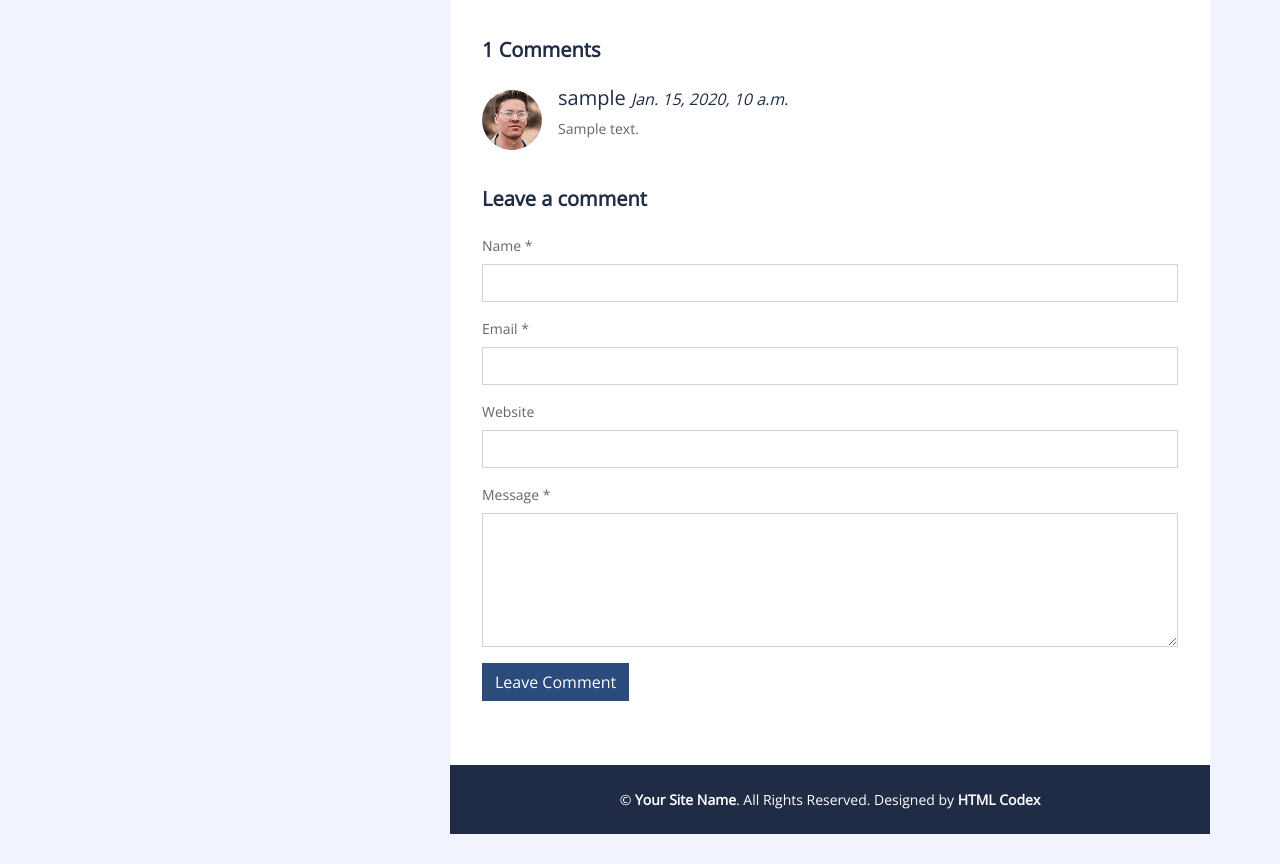
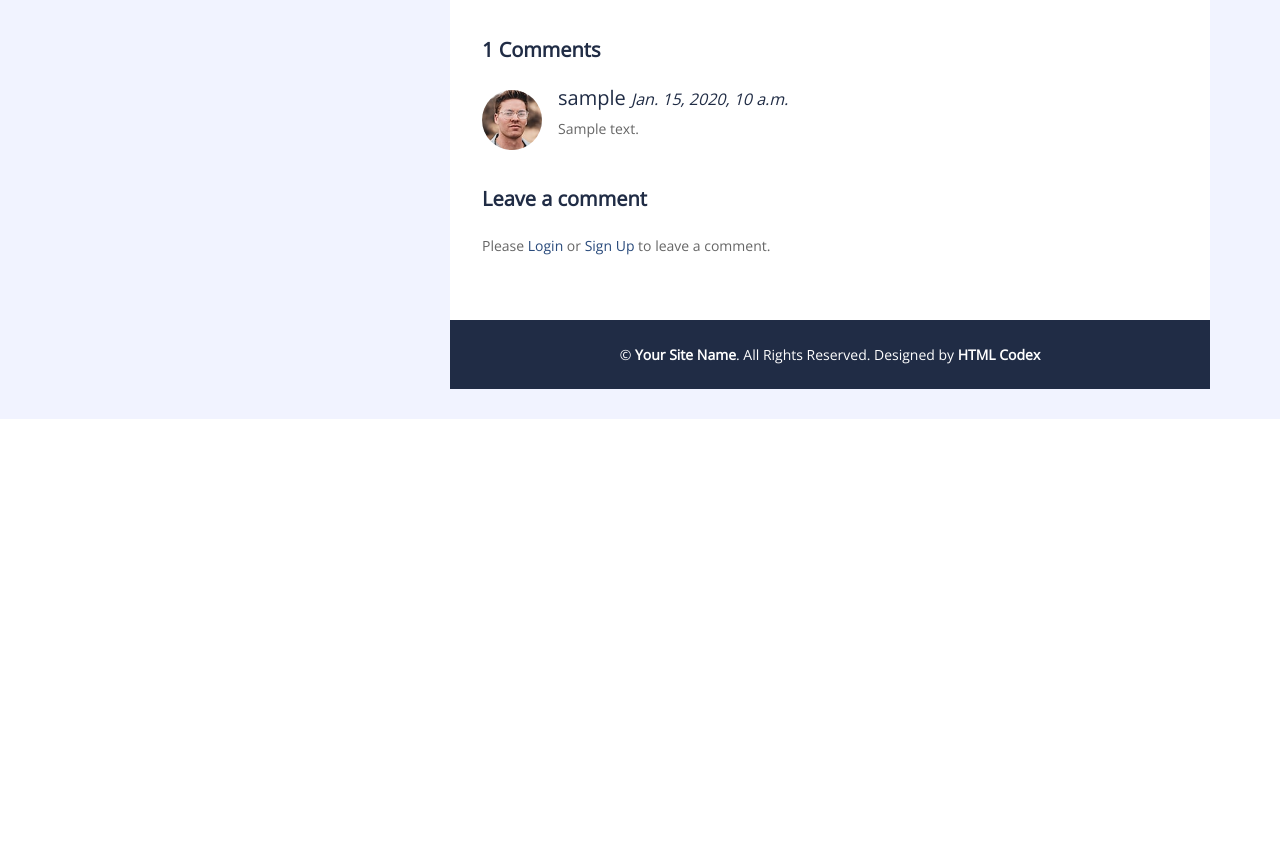
Before and after one commit to christopherece/blog, a Django app: page /posts/1 in a window 1280 px wide. Shown: the part 967-1831 px from the top of the page. After the commit the page ends 1386 px from the top, so only its background shows below. Run offline with Django 4.2, Linux system fonts and the light colour scheme; tables that the repository leaves empty hold one stand-in row (values such as "Sample post"); some libraries are stand-ins or nearby versions.

Commit message:
Added Comments Login is statement

```diff
--- a/templates/posts/post.html
+++ b/templates/posts/post.html
@@ -101,7 +101,10 @@
         </div>
         <div class="col-12">
             <h5 class="mb-4 font-weight-bold">Leave a comment</h5>
-            <form>
+            {% if user.is_authenticated %}
+            <form method="post">
+                {% csrf_token %}
+
                 <div class="form-group">
                     <label for="name">Name *</label>
                     <input type="text" class="form-control" id="name">
@@ -110,10 +113,7 @@
                     <label for="email">Email *</label>
                     <input type="email" class="form-control" id="email">
                 </div>
-                <div class="form-group">
-                    <label for="website">Website</label>
-                    <input type="url" class="form-control" id="website">
-                </div>
+
 
                 <div class="form-group">
                     <label for="message">Message *</label>
@@ -123,6 +123,11 @@
                     <input type="submit" value="Leave Comment" class="btn btn-primary">
                 </div>
             </form>
+            {% else %}
+                <p>Please <a href="#">Login</a> or <a href="#">Sign Up</a> to leave a comment.</p>
+            {% endif %}
+
+
         </div>
     </div>
 </div>
```
Also changed, not shown: posts/forms.py (added, +11 -0 lines).
